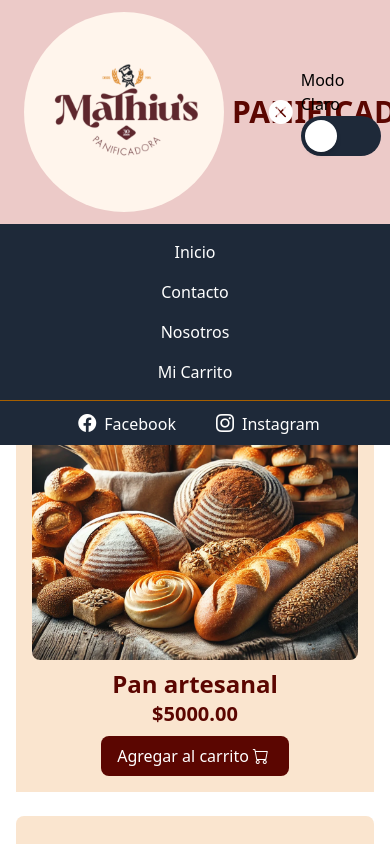
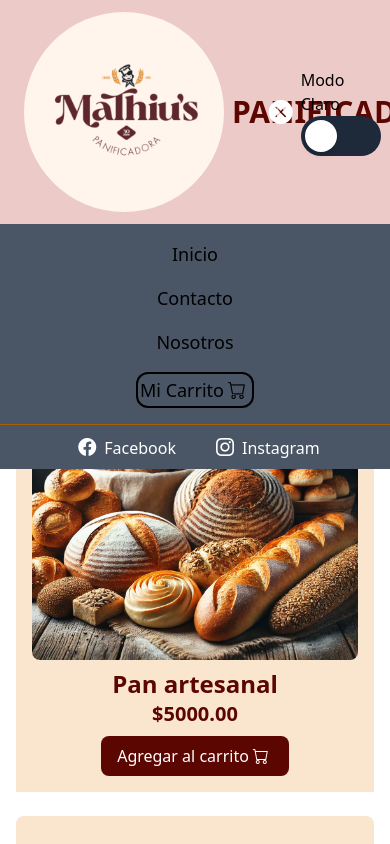
Before and after one commit to agustinasc/modulo04-sprint03, a React (Vite) app: page / in a window 390 px wide. Both pictures are taken after a click on the button 280 px from the left and 112 px from the top of the page. Shown: the top 844 px of the page. Built offline with nearby package versions, Linux system fonts and the light colour scheme.

Commit message:
Cambios del ToggleTheme del menu hamburguesa

```diff
--- a/src/components/Navbar.jsx
+++ b/src/components/Navbar.jsx
@@ -74,7 +74,7 @@ export const Navbar = () => {
               </p>
           </div>
 
-          {/* MENU HAMBURGUESA */}
+          {/*VISIBILIDAD MENU HAMBURGUESA */}
           <button
           className='md:hidden text-white p-2 cursor-pointer text-2xl'
           onClick={toggleMenu}
@@ -151,20 +151,30 @@ export const Navbar = () => {
         </div>
 
         {/* VIEW MOBILE */}
-        <div className={`md:hidden absolute w-full bg-gray-800 bg-opacity-30 transition-all duration-300 ${isOpen ? "opacity-100 visible" : "opacity-0 invisible"}`}>
+        <div className={`md:hidden absolute w-full bg-gray-600 bg-opacity-30 transition-all duration-300 ${isOpen ? "opacity-100 visible" : "opacity-0 invisible"}`}>
 
               {/* NAVIGATION LINKS MOBILE*/}
 
             <ul className='flex flex-col px-4 py-2'>
               {navbarLinks.map((link)=> (
-                <li key={link.id} className='py-2 text-center'>
-                  <a
-                  href={"/"}
-                  className='text-white hover:text-yellow-500 block'
-                  onClick={() => setisOpen(false)}
-                  >{link.title}</a>
+                <li className='py-2 text-center' key={link.id}>
+                  {link.id === 4 ? (
+                    <button
+                      className={`${theme === "oscuro" ? 'text-lg text-white p-0.5 border-2 border-solid rounded-xl' : 'text-lg text-black p-0.5 inline-block border-2 border-solid rounded-xl'}`}
+                      onClick={openCart}
+                    >
+                      {link.title}<i className="m-1 bi bi-cart"></i>
+                    </button>
+                  ) : (
+                    <a
+                    href="/"
+                    className={`${theme === "oscuro" ? 'text-lg text-white' : 'text-lg text-black'}`}
+                    >{link.title}</a>
+
+                  )}
               </li>
-              ))}
+              )
+              )}
             </ul>
               {/* NAVIGATION REDES MOBILE*/}
 
```
